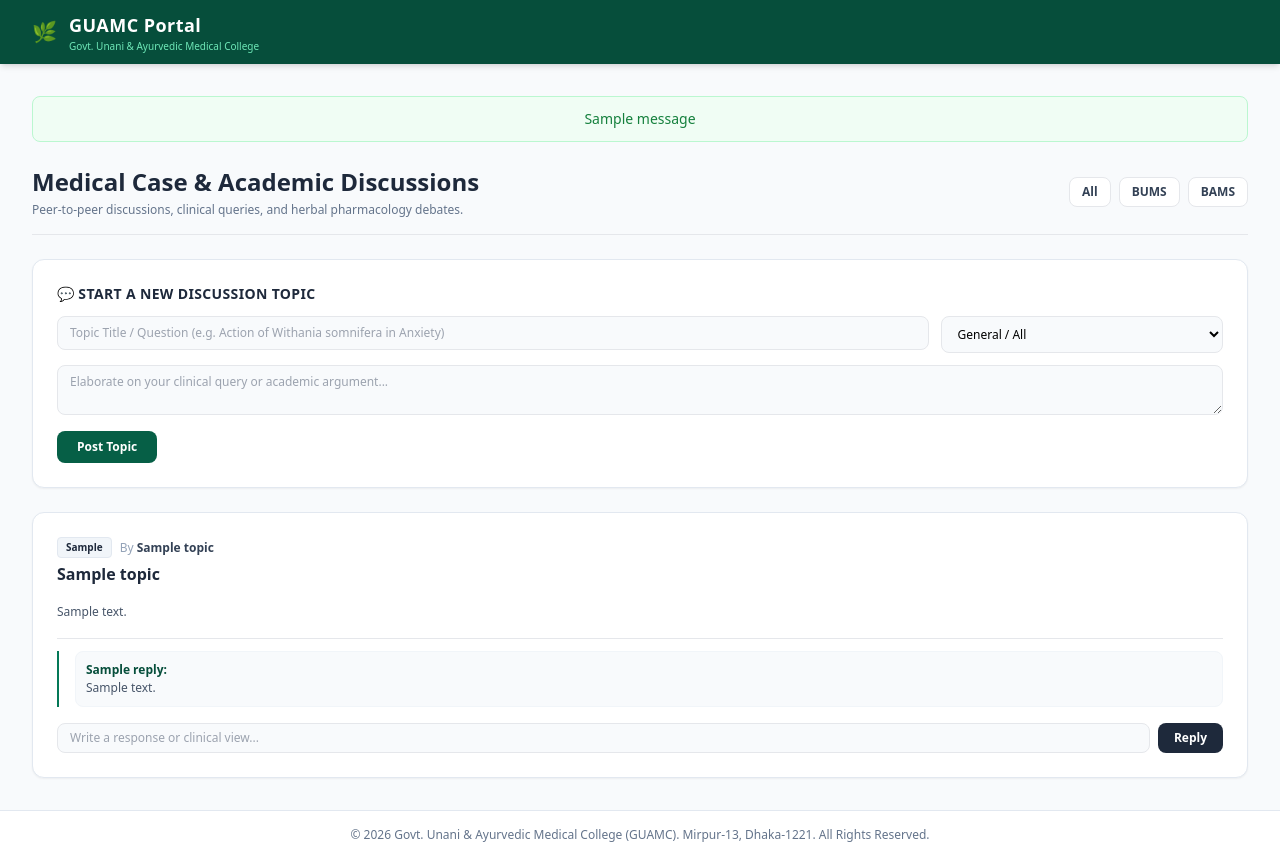
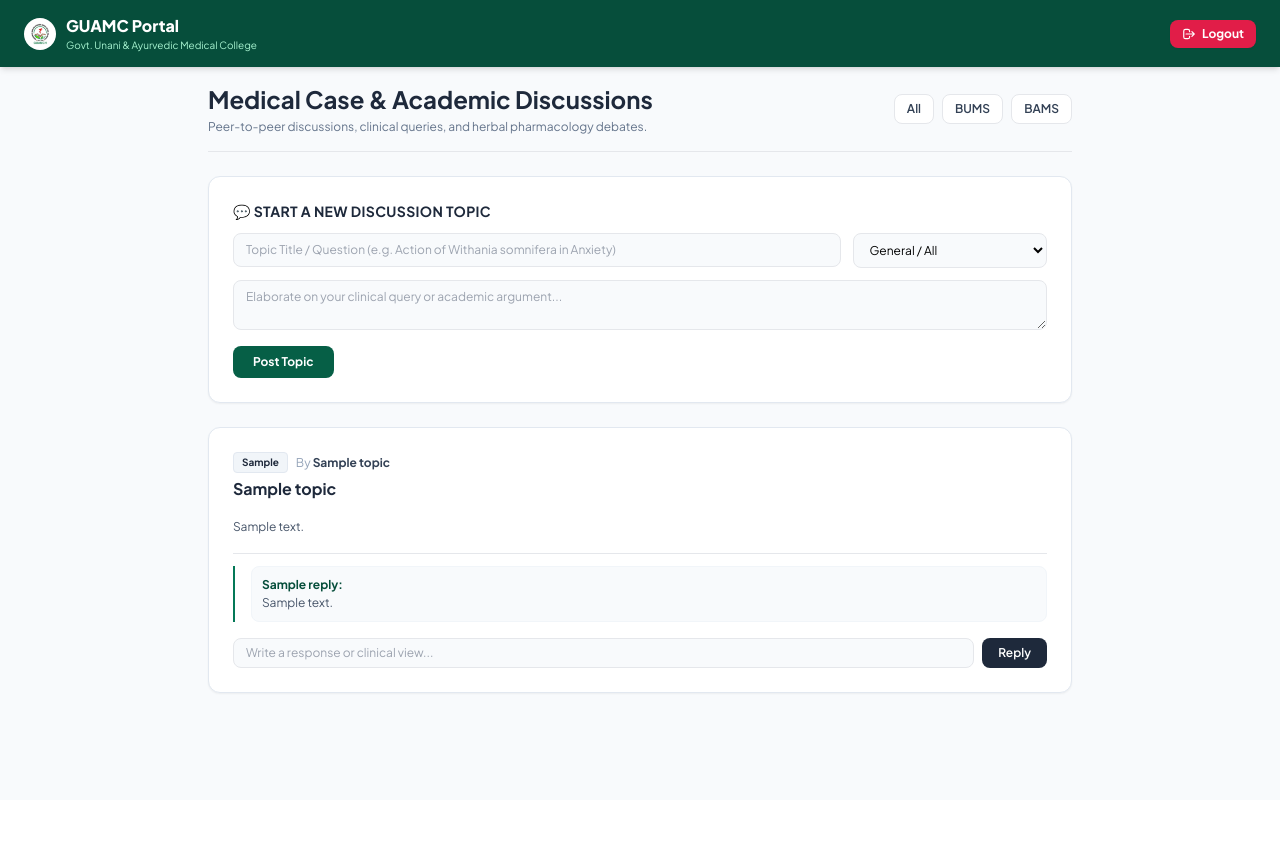
Before and after one commit to niloyxahc-dotcom/guamc-student-portal, a Flask app: template templates/forum.html in a window 1280 px wide. After the commit the page ends 694 px from the top, so only its background shows below. Run offline with Flask 3, Linux system fonts and the light colour scheme; the template is opened without the code that fills it: most values are stand-ins (such as "Sample title", 1, 10 or a date in 2020); one stand-in notice (Sample message) is shown; parts of the project's set-up code (start-up, migrations or seed data) failed here and were passed over; some libraries are stand-ins or nearby versions.

Commit message:
Update base.html layout with visible red logout button

```diff
--- a/templates/base.html
+++ b/templates/base.html
@@ -3,58 +3,35 @@
 <head>
     <meta charset="UTF-8">
     <meta name="viewport" content="width=device-width, initial-scale=1.0">
-    <title>{% block title %}GUAMC Student Portal{% endblock %}</title>
+    <title>GUAMC Portal</title>
     <script src="https://cdn.tailwindcss.com"></script>
+    <link href="https://fonts.googleapis.com/css2?family=Plus+Jakarta+Sans:wght@400;500;600;700;800&display=swap" rel="stylesheet">
+    <style>body { font-family: 'Plus Jakarta Sans', sans-serif; background-color: #f8fafc; }</style>
 </head>
-<body class="bg-slate-50 min-h-screen flex flex-col justify-between font-sans">
-    <!-- Navbar -->
-    <nav class="bg-emerald-900 text-white shadow-md sticky top-0 z-50">
-        <div class="max-w-7xl mx-auto px-4 sm:px-6 lg:px-8">
-            <div class="flex items-center justify-between h-16">
-                <div class="flex items-center space-x-3">
-                    <span class="text-xl">🌿</span>
-                    <div>
-                        <a href="/dashboard" class="font-bold text-base md:text-lg tracking-wide hover:text-emerald-200">GUAMC Portal</a>
-                        <p class="text-[10px] text-emerald-300">Govt. Unani & Ayurvedic Medical College</p>
-                    </div>
-                </div>
+<body class="min-h-screen pb-12">
 
-                {% if current_user.is_authenticated %}
-                <div class="hidden lg:flex items-center space-x-1 text-xs font-medium">
-                    <a href="/dashboard" class="hover:bg-emerald-800 px-2.5 py-2 rounded-md transition">Dashboard</a>
-                    <a href="/results" class="hover:bg-emerald-800 px-2.5 py-2 rounded-md transition">Results</a>
-                    <a href="/academic" class="hover:bg-emerald-800 px-2.5 py-2 rounded-md transition">Academic Hub</a>
-                    <a href="/forum" class="hover:bg-emerald-800 px-2.5 py-2 rounded-md transition">Discussions</a>
-                    <a href="/representatives" class="hover:bg-emerald-800 px-2.5 py-2 rounded-md transition">CR & Coordinators</a>
-                    <a href="/clubs" class="hover:bg-emerald-800 px-2.5 py-2 rounded-md transition">Clubs</a>
-                    <a href="/vlogs" class="hover:bg-emerald-800 px-2.5 py-2 rounded-md transition">Vlogs</a>
-                    <a href="/articles" class="hover:bg-emerald-800 px-2.5 py-2 rounded-md transition">Articles</a>
-                    <a href="/submit-post" class="bg-emerald-700 hover:bg-emerald-600 px-3 py-2 rounded-md transition font-bold text-emerald-100">➕ Submit</a>
-                    <a href="/logout" class="bg-red-700 hover:bg-red-800 px-2.5 py-2 rounded-md transition">Logout</a>
-                </div>
-                {% endif %}
+    <!-- Sticky Navigation Bar with Logout -->
+    <nav class="bg-emerald-900 text-white shadow-md px-4 sm:px-6 py-3.5 flex justify-between items-center sticky top-0 z-50">
+        <div class="flex items-center gap-2.5">
+            <img src="{{ url_for('static', filename='logo.jpeg') }}" alt="Logo" class="h-8 w-auto object-contain bg-white rounded-full p-0.5">
+            <div>
+                <h1 class="font-extrabold text-sm sm:text-base leading-tight">GUAMC Portal</h1>
+                <p class="text-[10px] text-emerald-200">Govt. Unani & Ayurvedic Medical College</p>
             </div>
+        </div>
+        <div>
+            <a href="{{ url_for('logout') }}" class="inline-flex items-center gap-1.5 px-3 py-1.5 rounded-lg bg-rose-600 hover:bg-rose-700 text-white text-xs font-bold shadow-sm transition">
+                <svg class="w-3.5 h-3.5" fill="none" stroke="currentColor" viewBox="0 0 24 24">
+                    <path stroke-linecap="round" stroke-linejoin="round" stroke-width="2" d="M17 16l4-4m0 0l-4-4m4 4H7m6 4v1a3 3 0 01-3 3H6a3 3 0 01-3-3V7a3 3 0 013-3h4a3 3 0 013 3v1" />
+                </svg>
+                Logout
+            </a>
         </div>
     </nav>
 
-    <!-- Main Content -->
-    <main class="max-w-7xl mx-auto p-4 sm:p-6 lg:p-8 w-full flex-grow">
-        {% with messages = get_flashed_messages(with_categories=true) %}
-          {% if messages %}
-            {% for category, message in messages %}
-              <div class="text-sm p-3 rounded-lg mb-6 text-center border font-medium {% if category == 'error' %}bg-red-50 text-red-700 border-red-200{% elif category == 'success' %}bg-green-50 text-green-700 border-green-200{% else %}bg-blue-50 text-blue-700 border-blue-200{% endif %}">
-                  {{ message }}
-              </div>
-            {% endfor %}
-          {% endif %}
-        {% endwith %}
-
+    <main class="max-w-4xl mx-auto p-4">
         {% block content %}{% endblock %}
     </main>
 
-    <!-- Footer -->
-    <footer class="bg-white border-t border-slate-200 py-4 text-center text-xs text-slate-500">
-        &copy; 2026 Govt. Unani & Ayurvedic Medical College (GUAMC). Mirpur-13, Dhaka-1221. All Rights Reserved.
-    </footer>
 </body>
 </html>
```
Also changed, not shown: templates/dashboard.html (+29 -62 lines).
